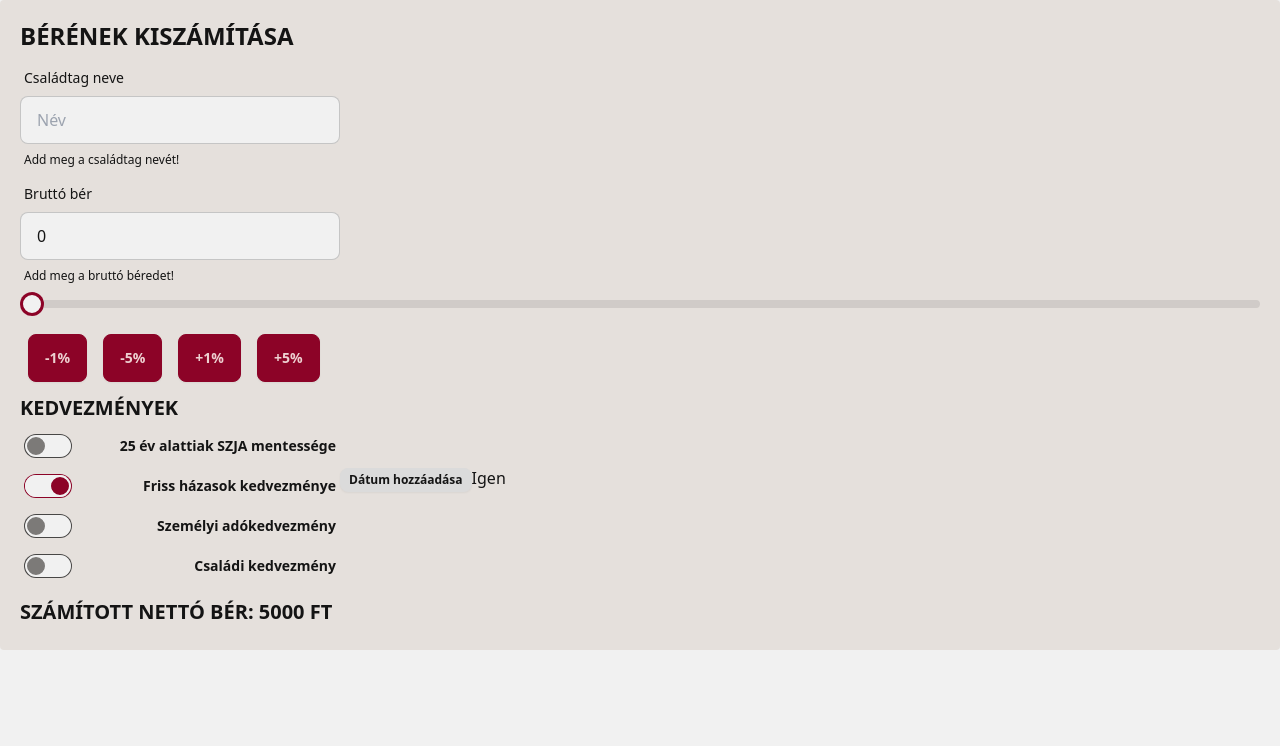
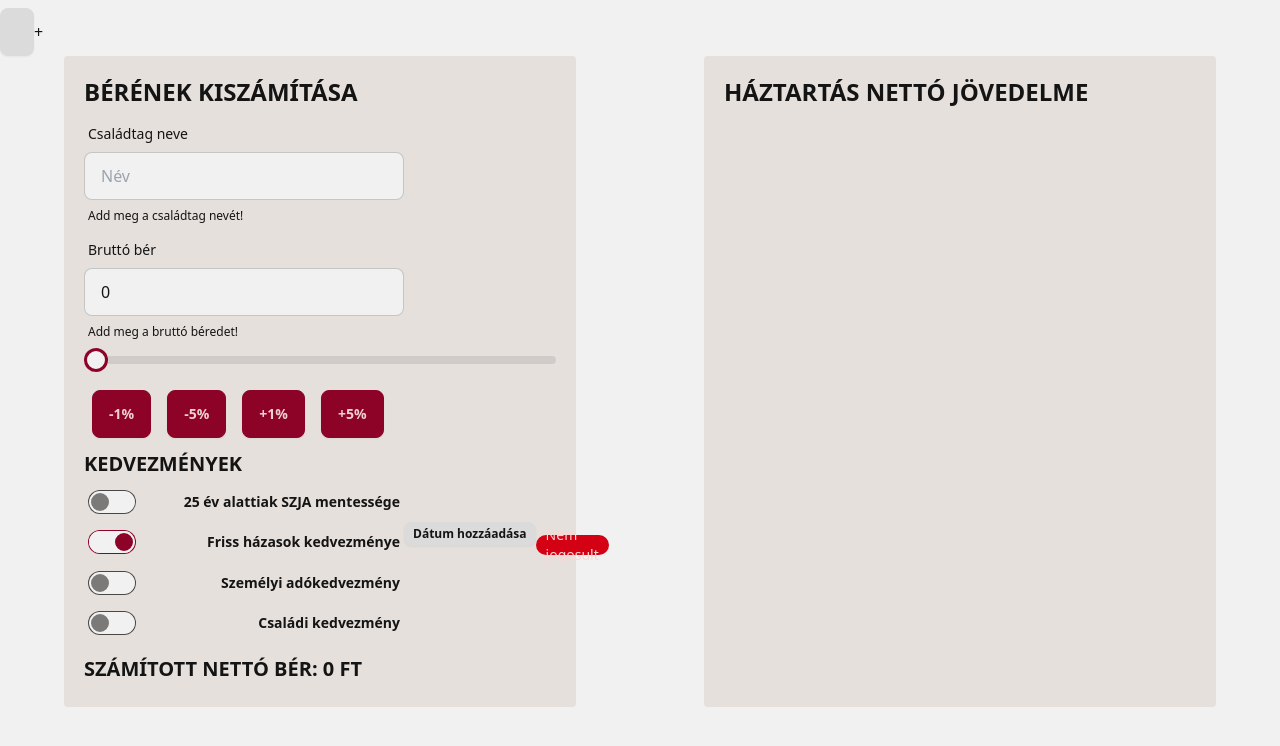
Before and after one commit to thenotrealagata/frontend-beadando, a React (Create React App) app in the folder berkalkulator/: page / in a window 1280 px wide. Both pictures are taken after a click on the label "Friss házasok kedvezménye". Shown: the top 746 px of the page. Built offline with nearby package versions, Linux system fonts and the light colour scheme.

Commit message:
Changes before I mess up the entire code<3

```diff
--- a/berkalkulator/package.json
+++ b/berkalkulator/package.json
@@ -36,7 +36,7 @@
     ]
   },
   "devDependencies": {
-    "@tailwindcss/typography": "^0.5.12",
+    "@tailwindcss/typography": "^0.5.13",
     "autoprefixer": "^10.4.19",
     "daisyui": "^4.10.2",
     "postcss": "^8.4.38",
--- a/berkalkulator/src/App.css
+++ b/berkalkulator/src/App.css
@@ -1,3 +1,4 @@
 @import "tailwindcss/base";
 @import "tailwindcss/components";
 @import "tailwindcss/utilities";
+@tailwind typography;
--- a/berkalkulator/src/App.js
+++ b/berkalkulator/src/App.js
@@ -1,58 +1,8 @@
 import './App.css';
 import React, { useEffect, useState } from 'react';
-import { Input, Toggle } from './components/FormControls.js';
-
-function SalaryChanger({ grossSalary, setGrossSalary }) {
-  function handleGrossSalaryChange(e) {
-    setGrossSalary(e.nativeEvent.srcElement.value);
-  }
-
-  function manipulateValue (percent) {
-    let value = Number(grossSalary) + Math.round((percent / 100) * grossSalary);
-    setGrossSalary(value);
-  }
-
-  return(
-    <div>
-      <input type="range" min="0" max="1000000" value={grossSalary} className="range range-primary" onChange={handleGrossSalaryChange}/>
-      <div className="w-100 mx-auto mt-3">
-        <button className="btn btn-primary mx-2" onClick={() => manipulateValue(-1)}>-1%</button>
-        <button className="btn btn-primary mx-2" onClick={() => manipulateValue(-5)}>-5%</button>
-        <button className="btn btn-primary mx-2" onClick={() => manipulateValue(1)}>+1%</button>
-        <button className="btn btn-primary mx-2" onClick={() => manipulateValue(5)}>+5%</button>
-      </div>
-    </div>
-  );
-}
-
-function RecentlyMarriedInput ({ isValid, setIsValid }) {
-  const [date, setDate] = useState(new Date("2000-01-01"));
-
-  useEffect(() => {
-    // TODO
-    const difference = Date() - Date(date);
-    console.log(date.getYear(), difference, Date(), Date(date), '- Has changed')
-    setIsValid(!isValid);
-  },[date])
-
-  return(
-    <div>
-      <button className="btn btn-xs" onClick={()=>document.getElementById('dateModal').showModal()}>Dátum hozzáadása</button>
-      <dialog id="dateModal" className="modal">
-        <div className="modal-box">
-          <p className="py-4">A kedvezmény először a házasságkötést követő hónapra vehető igénybe és a házastársi életközösség alatt legfeljebb 24 hónapon keresztül jár.</p>
-          <Input label="Add meg a házasságkötés dátumát:" feedback="Például: 2000/10/25" placeholder="YYYY/MM/DD" inputType="date" value={date} setValue={setDate}></Input>
-        </div>
-        <form method="dialog" className="modal-backdrop">
-          <button>Bezárás</button>
-        </form>
-      </dialog>
-      {isValid && 'Igen'}
-      {(isValid == false) && 'Nem'}
-      {(isValid == null) && 'nincs adat'}
-    </div>
-  );
-}
+import { Input, Toggle, StepInput } from './components/FormControls.js';
+import { SalaryChanger } from './components/SalaryChanger.js';
+import { RecentlyMarriedInput } from './components/RecentlyMarriedInput.js';
 
 function Person() {
   const [name, setName] = useState("");
@@ -65,12 +15,13 @@ function Person() {
   const [isMarriageRecent, setIsMarriageRecent] = useState(null);
   const [personalReduction, setPersonalReduction] = useState(false);
   const [familyTaxReduction, setFamilyTaxReduction] = useState(false);
+  const [numberofDependants, setNumberOfDependants] = useState(0);
+  const [numberOfBeneficiaries, setNumberOfBeneficiaries] = useState(0);
 
   function calculateNetSalary() {
     let szja = grossSalary * 0.15;
     const tb = grossSalary * 0.185;
     let reduction = 0;
-    let extraIncome = 0;
 
     if (under25Reduction) {
       const upperLimit = 499952;
@@ -82,16 +33,32 @@ function Person() {
     }
 
     if (personalReduction) {
-      reduction = 77300;
+      reduction += 77300;
     }
 
     if (isMarriageRecent) {
-      extraIncome = 5000;
+      reduction += 5000;
     }
 
-    let temp = grossSalary - Math.max(szja + tb - reduction, 0) + extraIncome;
+    if (familyTaxReduction) {
+      let factor = 0;
 
-    setNetSalary(temp);
+      switch (numberOfBeneficiaries) {
+        case 1:
+          factor = 10000;
+          break;
+        case 2:
+          factor = 20000;
+          break;
+        case 3:
+          factor = 33000;
+          break;
+      }
+
+      reduction += factor * numberofDependants;
+    }
+
+    setNetSalary(grossSalary - Math.max(szja + tb - reduction, 0));
   }
 
   useEffect(() => {
@@ -99,34 +66,89 @@ function Person() {
   })
 
   return(
-    <div>
+    <div className='container bg-neutral-content rounded w-2/5 mx-auto p-5'>
       <h1 className="text-2xl font-bold uppercase mb-2">{name} bérének kiszámítása</h1>
       <Input label="Családtag neve" placeholder="Név" feedback="Add meg a családtag nevét!" inputType="text" value={name} setValue={(value) => setName(value)}></Input>
       <Input label="Bruttó bér" placeholder="100000" feedback="Add meg a bruttó béredet!" inputType="number" value={grossSalary} setValue={(value) => setGrossSalary(value)}></Input>
       <SalaryChanger grossSalary={grossSalary} setGrossSalary={(value) => setGrossSalary(value)}></SalaryChanger>
       <h2 className='text-xl font-bold mt-3 uppercase mb-1'>Kedvezmények</h2>
       <Toggle label="25 év alattiak SZJA mentessége" value={under25Reduction} setValue={(value) => setUnder25Reduction(value)}></Toggle>
-      <div className="flex">
+      <div className="flex align-middle">
         <Toggle label="Friss házasok kedvezménye" value={recentlyMarriedReduction} setValue={(value) => setRecentlyMarriedReduction(value)}></Toggle>
         {recentlyMarriedReduction && <RecentlyMarriedInput isValid={isMarriageRecent} setIsValid={(value) => setIsMarriageRecent(value)}></RecentlyMarriedInput>}
       </div>
       <Toggle label="Személyi adókedvezmény" value={personalReduction} setValue={(value) => setPersonalReduction(value)}></Toggle>
       <Toggle label="Családi kedvezmény" value={familyTaxReduction} setValue={(value) => setFamilyTaxReduction(value)}></Toggle>
+      {familyTaxReduction &&
+      <div className='flex'>
+        <StepInput number={numberofDependants} setNumber={setNumberOfDependants} min={0}></StepInput>
+        <span className='text-sm'>Eltartott, ebből kedvezményezett:</span>
+        <StepInput number={numberOfBeneficiaries} setNumber={setNumberOfBeneficiaries} min={0} max={Math.min(3, numberofDependants)}></StepInput>
+      </div>}
       <h2 className='text-xl font-bold mt-3 uppercase mb-1'>Számított nettó bér: {netSalary} Ft</h2>
     </div>
   )
 }
 
 function Household() {
+  const [id, setId] = useState(0);
+  const [people, setPeople] = useState([{
+    id: 0,
+    name: "",
+    grossSalary: 0,
+    netSalary: 0,
+    under25Reduction: false,
+    recentlyMarriedReduction: false,
+    isMarriageRecent: null,
+    personalReduction: false,
+    familyTaxReduction: false,
+    numberofDependants: 0,
+    numberOfBeneficiaries: 0
+  }]);
 
+  function newPerson() {
+    setId(id+1);
+    return {
+      id: id,
+      name: "",
+      grossSalary: 0,
+      netSalary: 0,
+      under25Reduction: false,
+      recentlyMarriedReduction: false,
+      isMarriageRecent: null,
+      personalReduction: false,
+      familyTaxReduction: false,
+      numberofDependants: 0,
+      numberOfBeneficiaries: 0
+    }
+  }
+
+  function addPerson() {
+    setPeople([...people, newPerson()]);
+  }
+
+  return (
+    <div>
+      <div className='flex'>
+        {people.map(person => {
+          return(<button className="btn">{person.name}</button>);
+        })}
+        <button onClick={addPerson}>+</button>
+      </div>
+      <div className='flex flex-auto'>
+        <Person></Person>
+        <div className='container bg-neutral-content rounded w-2/5 mx-auto p-5'>
+          <h1 className="text-2xl font-bold uppercase mb-2">Háztartás nettó jövedelme</h1>
+        </div>
+      </div>
+    </div>
+  )
 }
 
 function App() {
-  //[people, setPeople] = useState([]);
-
   return (
-    <div className="App container bg-neutral-content rounded w-85 mx-auto p-5">
-      <Person></Person>
+    <div className="App mt-2">
+      <Household></Household>
     </div>
   );
 }
--- a/berkalkulator/src/components/FormControls.js
+++ b/berkalkulator/src/components/FormControls.js
@@ -7,9 +7,7 @@ export function Input({ label, placeholder, feedback, inputType, value, setValue
     <div className="label">
       <span className="label-text">{label}</span>
     </div>
-    <input type={inputType} placeholder={placeholder} className="input input-bordered w-full max-w-xs" value={value} onChange={handleInputChange}
-    {...(inputType=='date' ? { min: "2000-01-01", max: "2025-01-01"} : {})}
-    />
+    <input type={inputType} placeholder={placeholder} className="input input-bordered w-full max-w-xs" value={value} onChange={handleInputChange}/>
     <div className="label">
       {!value && <span className="label-text-alt">{feedback}</span>}
     </div>
@@ -30,3 +28,19 @@ export function Toggle({ label, value, setValue }) {
     </div>
   );
 }
+
+export function StepInput ({ number, setNumber, min, max }) {
+  function add(n) {
+    if (max && number + n > max) setNumber(max);
+    else if (number + n < (min ?? 0)) setNumber(min);
+    else setNumber(number + n);
+  }
+
+  return(
+    <div className='flex mx-1 align-middle'>
+      <button className="btn btn-circle btn-outline btn-xs me-2" onClick={() => add(-1)}>-</button>
+      <span className="text-sm">{number}</span>
+      <button className="btn btn-circle btn-outline btn-xs ms-2" onClick={() => add(1)}>+</button>
+    </div>
+  )
+}
--- /dev/null
+++ b/berkalkulator/src/components/RecentlyMarriedInput.js
@@ -0,0 +1,35 @@
+import React, { useEffect, useState } from 'react';
+import { Input } from './FormControls';
+
+export function RecentlyMarriedInput ({ isValid, setIsValid }) {
+    const [date, setDate] = useState(new Date(2000, 1, 1));
+
+    useEffect(() => {
+      const convertedDate = new Date(date);
+      const todayDate = new Date();
+      const earliestValidDate = new Date(todayDate.getFullYear()-2, todayDate.getMonth(), todayDate.getDate());
+
+      if(convertedDate > todayDate) setDate(todayDate.toISOString().substring(0, 10));
+      setIsValid(earliestValidDate <= new Date(date));
+    },[date])
+
+    return(
+      <div className='flex'>
+        <button className="btn btn-xs" onClick={()=>document.getElementById('dateModal').showModal()}>Dátum hozzáadása</button>
+        <dialog id="dateModal" className="modal">
+          <div className="modal-box">
+            <p className="py-4">A kedvezmény először a házasságkötést követő hónapra vehető igénybe és a házastársi életközösség alatt legfeljebb 24 hónapon keresztül jár.</p>
+            <Input label="Add meg a házasságkötés dátumát:" feedback="Például: 2000/10/25" placeholder="YYYY/MM/DD" inputType="date" value={date} setValue={setDate}></Input>
+          </div>
+          <form method="dialog" className="modal-backdrop">
+            <button>Bezárás</button>
+          </form>
+        </dialog>
+        <div className='mb-2'>
+          {isValid && <div className="badge badge-success gap-2">Jogosult</div>}
+          {(isValid == false) && <div className="badge badge-error gap-2">Nem jogosult</div>}
+          {(isValid == null) && <div className="badge badge-warning gap-2">Nincs adat</div>}
+        </div>
+      </div>
+    );
+  }
--- /dev/null
+++ b/berkalkulator/src/components/SalaryChanger.js
@@ -0,0 +1,22 @@
+export function SalaryChanger({ grossSalary, setGrossSalary }) {
+    function handleGrossSalaryChange(e) {
+      setGrossSalary(e.nativeEvent.srcElement.value);
+    }
+
+    function manipulateValue (percent) {
+      let value = Number(grossSalary) + Math.round((percent / 100) * grossSalary);
+      setGrossSalary(value);
+    }
+
+    return(
+      <div>
+        <input type="range" min="0" max="1000000" value={grossSalary} className="range range-primary" onChange={handleGrossSalaryChange}/>
+        <div className="w-100 mx-auto mt-3">
+          <button className="btn btn-primary mx-2" onClick={() => manipulateValue(-1)}>-1%</button>
+          <button className="btn btn-primary mx-2" onClick={() => manipulateValue(-5)}>-5%</button>
+          <button className="btn btn-primary mx-2" onClick={() => manipulateValue(1)}>+1%</button>
+          <button className="btn btn-primary mx-2" onClick={() => manipulateValue(5)}>+5%</button>
+        </div>
+      </div>
+    );
+  }
```
Also changed, not shown: 2 other files (tests, documents, lock files or other folders).
